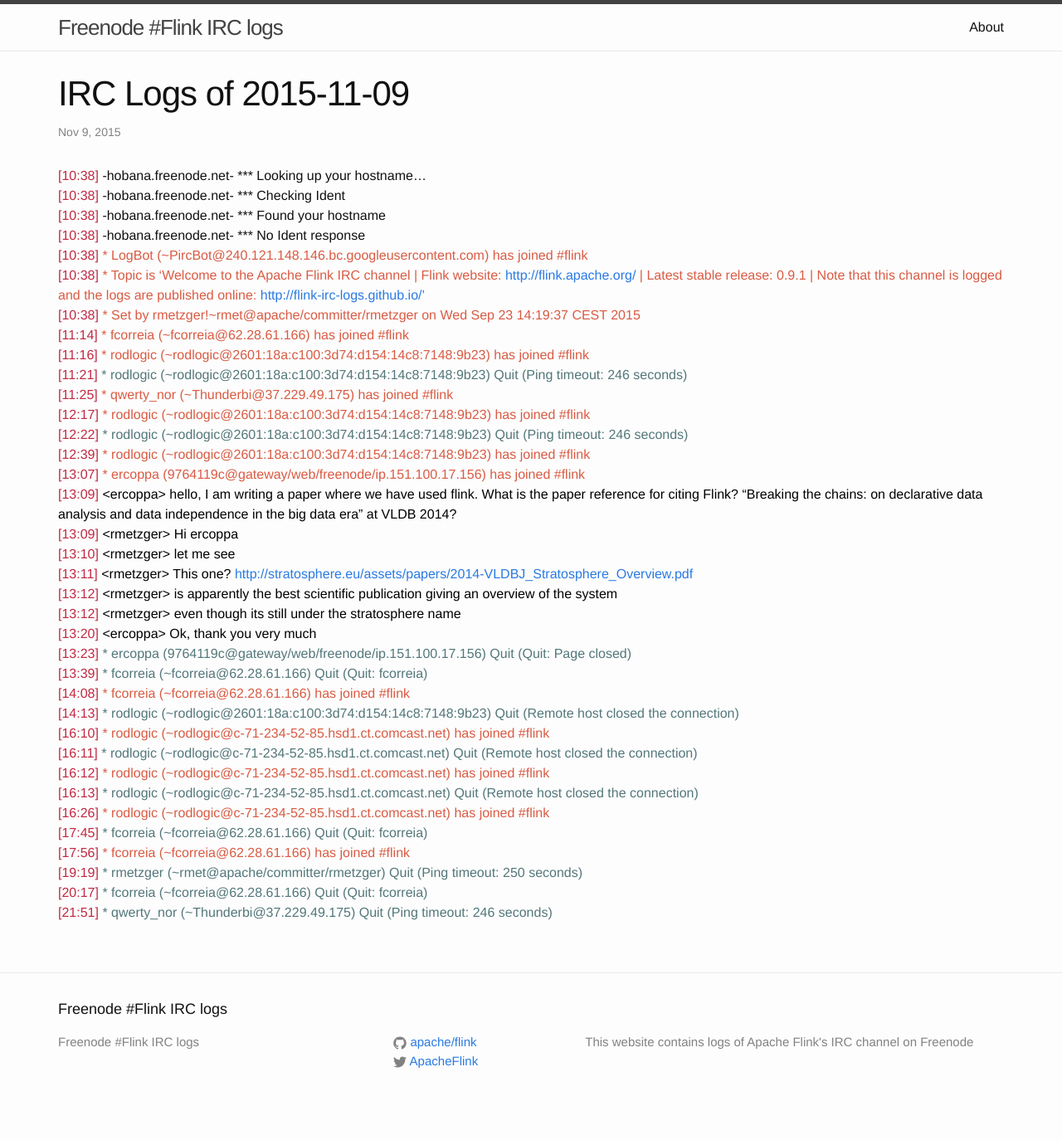
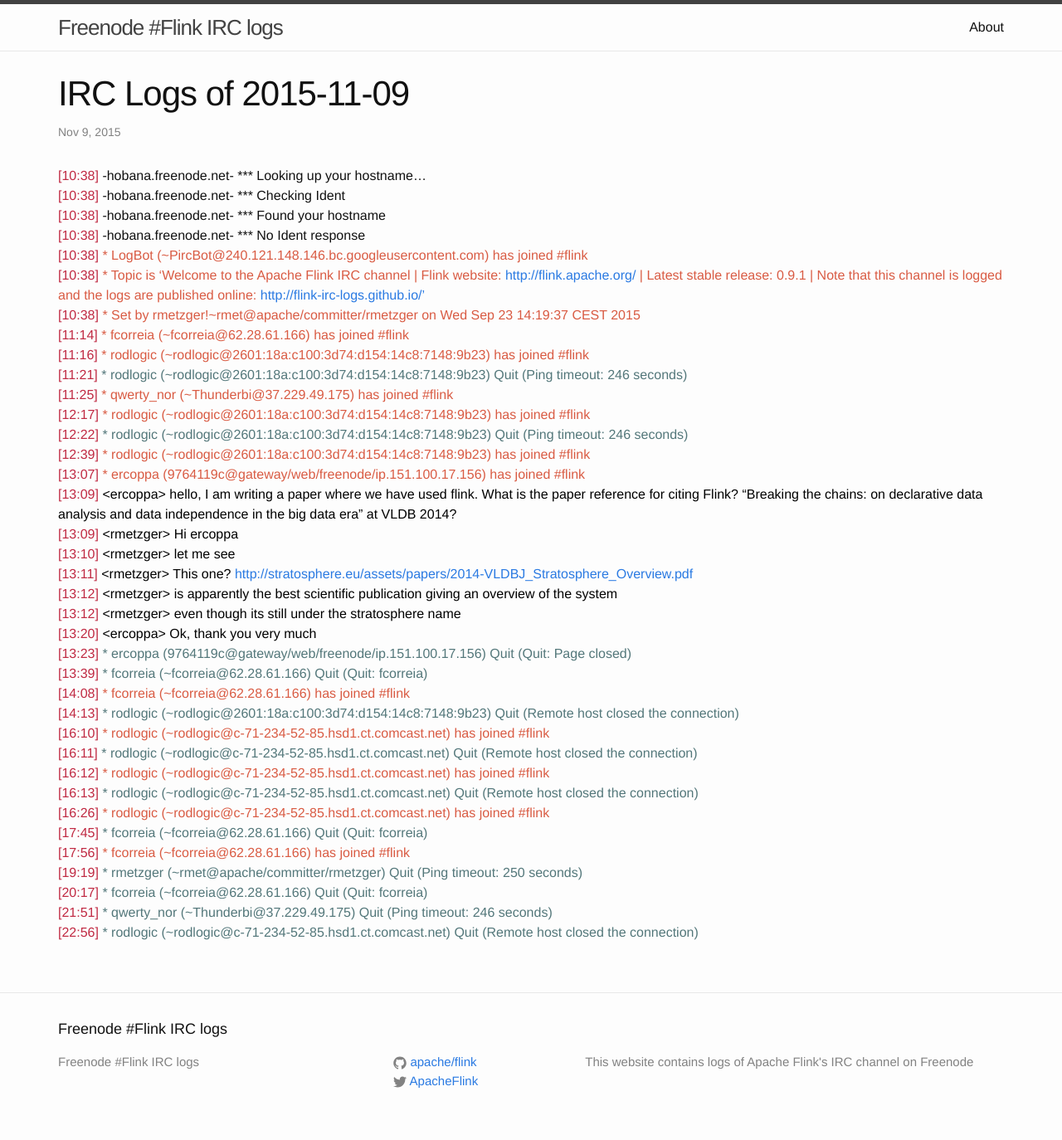
Before and after one commit to flink-irc-logs/flink-irc-logs.github.io, a Jekyll site: the page built from _posts/2015-11-09-logs.markdown, in a window 1280 px wide. Shown: the whole page at 83% size. Built offline with Jekyll 4.4.1, drawn with Linux system fonts in a browser that asks for light colours; before the commit the page ends 1350 px from its top, so only the background shows below that.

Commit message:
Update of the logs on Tue Nov 10 00:19:06 CET 2015

```diff
--- a/_posts/2015-11-09-logs.markdown
+++ b/_posts/2015-11-09-logs.markdown
@@ -40,3 +40,4 @@
 <span class="irc-date">[19:19]</span> <span class="irc-navy">* rmetzger (~rmet@apache/committer/rmetzger) Quit (Ping timeout: 250 seconds)</span><br />
 <span class="irc-date">[20:17]</span> <span class="irc-navy">* fcorreia (~fcorreia@62.28.61.166) Quit (Quit: fcorreia)</span><br />
 <span class="irc-date">[21:51]</span> <span class="irc-navy">* qwerty_nor (~Thunderbi@37.229.49.175) Quit (Ping timeout: 246 seconds)</span><br />
+<span class="irc-date">[22:56]</span> <span class="irc-navy">* rodlogic (~rodlogic@c-71-234-52-85.hsd1.ct.comcast.net) Quit (Remote host closed the connection)</span><br />
```
